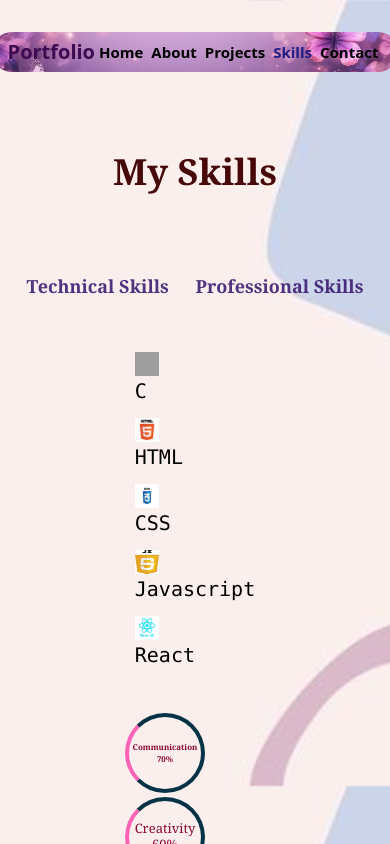
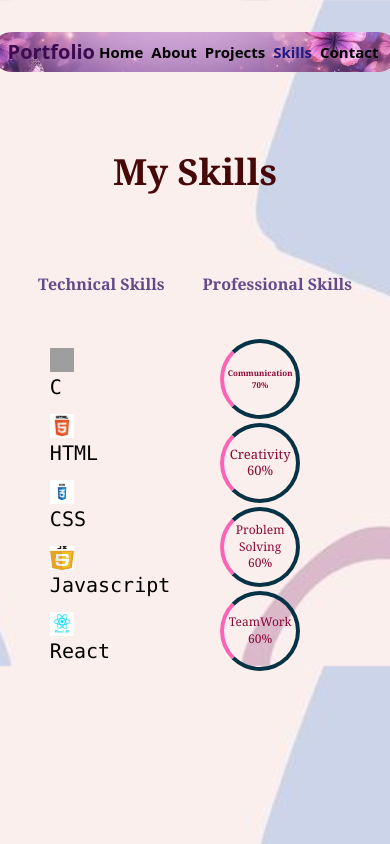
Before and after one commit to RimmyAshika/Portfolio, a React (Vite) app: page /skills in a window 390 px wide. Shown: the top 844 px of the page. Built offline with nearby package versions, Linux system fonts and the light colour scheme; grey boxes are pictures that could not be loaded.

Commit message:
initial file added

```diff
--- a/src/Components/About/About.jsx
+++ b/src/Components/About/About.jsx
@@ -5,7 +5,7 @@ function About() {
     <div className="h-auto w-full flex flex-warp font-serif flex-col items-center mt-10  md:mt-10 ">
       <div className="font-extrabold text-4xl text-red-950 "> About me!</div>
       <div className='flex max-md:flex-wrap justify-center gap-5 lg:gap-24 md:gap-10 '>
-      <img className="lg:h-120 lg:w-120 h-80 w-80 md:mt-8 md:ml-10 sm:ml-5 mt-10 rounded-t-full "
+      <img className="lg:h-120 lg:w-120 h-80 w-80 md:mt-8 md:ml-10 ml-8 mt-10 rounded-t-full "
            src="./Images/profile.jpg" alt="" />
        <div className="text-justify md:text-balance sm:mr-5 md:mr-10 mx-5 flex max-md:items-center flex-col">
        <p className="md:h-auto text-wrap lg:mt-20 md:mt-20 mt-10 text-[#000f28] md:max-w-200 font-serif md:font-mono text-md m-2 md:text-xl">
@@ -15,7 +15,7 @@ function About() {
       Let’s build something amazing together!</p>
     <button className="w-40 h-10 text-[18px] hidden md:block font-bold rounded-full text-[#ffffff] ml-30 mt-4 md:mt-5  cursor-pointer bg-gradient-to-r from-[#2c0024] to-[#c08fc0]"
       >More about me</button>
-      <button className="w-40 h-10 md:hidden text-[18px] font-bold rounded-full text-[#ffffff]  mt-4 cursor-pointer bg-gradient-to-r from-[#2c0024] to-[#c08fc0]"
+      <button className="w-40 h-10 md:hidden text-[18px] font-bold rounded-full text-[#ffffff]  mb-3 mt-4 cursor-pointer bg-gradient-to-r from-[#2c0024] to-[#c08fc0]"
       >Download CV</button>
 </div>
 </div>
--- a/src/Components/Contact/Contact.jsx
+++ b/src/Components/Contact/Contact.jsx
@@ -41,7 +41,7 @@ function Contact() {
     <div className='md:h-20 md:w-8 h-6 w-6  mt-1 md:mt-2  flex flex-col  flex-wrap '>
       <Link
       to="https://www.facebook.com/profile.php?id=100050938277009">
-      <img className="rounded-full m-2 border-2 hover:border-pink-700"  src="/Images/contact-fb.jpeg" alt=""
+      <img className="rounded-full p-1 m-2 border-2 hover:border-pink-700"  src="/Images/contact-fb.jpeg" alt=""
       /></Link>
       <Link
       to="https://www.instagram.com/rimmy0224/">
@@ -51,7 +51,7 @@ function Contact() {
       <img className="rounded-full m-2 p-1 border-2 hover:border-pink-700" src="/Images/contact-github.jpeg" alt="" /></Link>
       <Link
       to="https://www.linkedin.com/in/rimmy-ashika-verma-48b3401b8/">
-      <img  className="rounded-full m-2 border-2 hover:border-pink-700" src="Images/contact-linkedin.jpeg" alt="" /></Link>
+      <img  className="rounded-full m-2 p-1 border-2 hover:border-pink-700" src="Images/contact-linkedin.jpeg" alt="" /></Link>
     </div>
   </div>
   <div className="md:h-auto h-65  md:mt-5 mt-15 flex flex-col flex-wrap">
--- a/src/Components/Home/Home.jsx
+++ b/src/Components/Home/Home.jsx
@@ -3,13 +3,13 @@ import React from 'react'
 function Home() {
   return (
    <div className='flex flex-row md:flex-col flex-wrap w-full h-120  '>
-        <div className=' bg-gradient-to-r to-[rgb(241,156,203)]   from-[rgb(39,0,32)]  md:w-200 md:rounded-e-full md:h-100 h-70 w-90 md:mx-20 mx-8 mt-20 md:mt-40 p-15 md:p-7 '>
-          <p className='md:text-[30px] text-[#f5dbf5] md:mt-8 mt-4 text-[12px] font-serif '>Hello,It's Me </p>
+        <div className=' bg-gradient-to-r to-[rgb(241,156,203)]   from-[rgb(39,0,32)]  md:w-200 md:rounded-e-full md:h-100 h-70 w-70 md:mx-20 mx-6 mt-20 md:mt-40 p-5 md:p-7 '>
+          <p className='md:text-[30px] text-[#f5dbf5] md:mt-8 mt-10 text-[12px] font-serif '>Hello,It's Me </p>
           <h1 className='text-[#ccaeed] md:text-5xl text-[20px] font-semibold md:mt-2  font-serif '>Rimmy Ashika Verma</h1>
           <p className='text-[#fffbff] md:pt-9 pt-4 md:text-4xl text-xl font-mono'>Frontend Developer | Passionate Coder</p>
         </div>
         <div className='md:h-130 md:w-130 h-80 w-80 md:mt-15 mt-10   '>
-          <img  className="md:rounded-full rounded-t-full  md:ml-0 ml-10 flex flex-wrap flex-col" src="./Images/profile.jpg" alt="" />
+          <img  className="md:rounded-full rounded-t-full md:mr-20 ml-5 flex flex-wrap flex-col" src="./Images/profile.jpg" alt="" />
         </div>
    </div>
   )
--- a/src/Components/Skills/Skills.jsx
+++ b/src/Components/Skills/Skills.jsx
@@ -5,17 +5,15 @@ function Skills() {
     <div>
     <div className="h-auto w-full flex flex-warp font-serif flex-col items-center mt-20 md:mt-6 ">
       <div className="font-extrabold text-4xl text-red-950 "> My Skills</div>
-      <div className="flex justify-evenly  mt-20 md:mt-15 w-full animate-pulse font-bold font-serif md:text-2xl text-lg  text-violet-950 ">
+      <div className="flex justify-evenly  mt-20 md:mt-15 w-full animate-pulse font-bold font-serif md:text-2xl text-md  text-violet-950 ">
       <p >Technical Skills </p>
-        <p> Professional Skills</p>
+        <p className=''> Professional Skills</p>
         </div>
-      <div className=" border-b-fuchsia-950 border-4 h-1 w-40 mr-150 md:block hidden"></div>
-      <div className=" border-b-fuchsia-950 border-4 h-1 w-50 ml-140 md:block hidden"></div>
       </div>
       <div className="flex md:flex-row flex-wrap md:h-auto justify-evenly">
         {/* technical skills */}
-      <div className="flex flex-wrap font-mono text-[20px] md:text-xl text-black  flex-col">
-      <p className="  mt-13 md:mt-3 md:px-30 px-20">
+      <div className="flex flex-wrap font-mono text-[20px]  md:text-xl text-black  flex-col">
+      <p className="  mt-13 md:mt-3 md:px-30 ">
       <img className="h-6 w-6 " src="Images/c-logo.jpeg" alt="" />C</p>
       <div className="md:block hidden">
       <div className="h-4 w-90 flex  flex-col justify-center flex-wrap ml-30 bg-slate-600 rounded-r-full">
@@ -24,7 +22,7 @@ function Skills() {
       </div>
       </div>
 
-      <p className=" mt-3 md:px-30  px-20">
+      <p className=" mt-3 md:px-30  ">
       <img className="h-6 w-6 " src="Images/html-logo.jpeg" alt="" />HTML</p>
       <div className="md:block hidden">
       <div className="h-4 w-90 flex  flex-col justify-center flex-wrap ml-30 bg-slate-600 rounded-r-full">
@@ -33,7 +31,7 @@ function Skills() {
       </div>
       </div>
 
-      <p className=" mt-3 md:px-30 px-20">
+      <p className=" mt-3 md:px-30 ">
       <img className="h-6 w-6 " src="Images/CSS-logo.jpeg" alt="" />CSS</p>
       <div className="md:block hidden">
       <div className="h-4 w-90 flex  flex-col justify-center flex-wrap ml-30 bg-slate-600 rounded-r-full">
@@ -42,7 +40,7 @@ function Skills() {
       </div>
       </div>
 
-      <p className=" mt-3 md:px-30 px-20">
+      <p className=" mt-3 md:px-30 ">
       <img className="h-6 w-6" src="Images/js-logo.jpeg" alt="" />Javascript</p>
       <div className="md:block hidden">
       <div className="h-4 w-90 flex  flex-col justify-center flex-wrap ml-30 bg-slate-600 rounded-r-full">
@@ -51,7 +49,7 @@ function Skills() {
       </div>
       </div>
 
-      <p className=" mt-3 md:px-30 px-20">
+      <p className=" mt-3 md:px-30 ">
       <img className="h-6 w-6" src="Images/react-logo.jpeg" alt="" />React</p>
       <div className="md:block hidden">
       <div className="h-4 w-90 flex  flex-col justify-center flex-wrap ml-30 bg-slate-600 rounded-r-full">
@@ -61,7 +59,7 @@ function Skills() {
       </div>
       </div>
       {/* Proffesional skilss */}
-        <div className="flex md:flex-row md:mr-[30px] mr-5 flex-wrap justify-between text-center h-20 w-30 md:h-100 md:w-100 mt-9 font-serif  md:mt-4">
+        <div className="flex md:flex-row md:mr-[30px]  flex-wrap justify-between text-center h-20 w-30 md:h-100 md:w-100 mt-9 font-serif  md:mt-4">
           <div className=" md:mt-2 mt-[7px] border-t-cyan-950 border-r-cyan-950 border-b-cyan-950  border-pink-400 rounded-full
            justify-center flex md:text-lg text-[8px] md:h-45 h-20 w-20 md:w-45  border-4 md:border-9 font-bold
        text-rose-900 items-center ">Communication 70%
```
